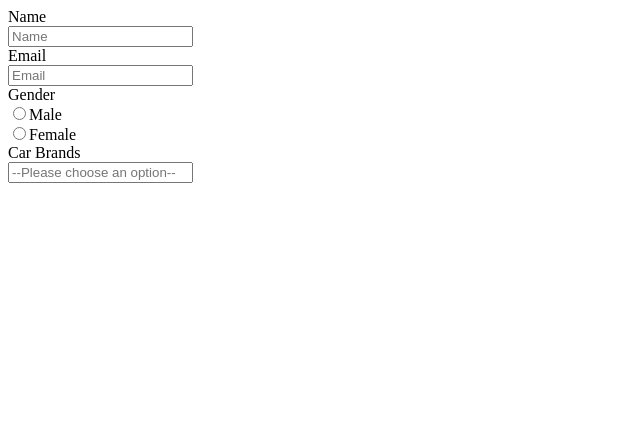
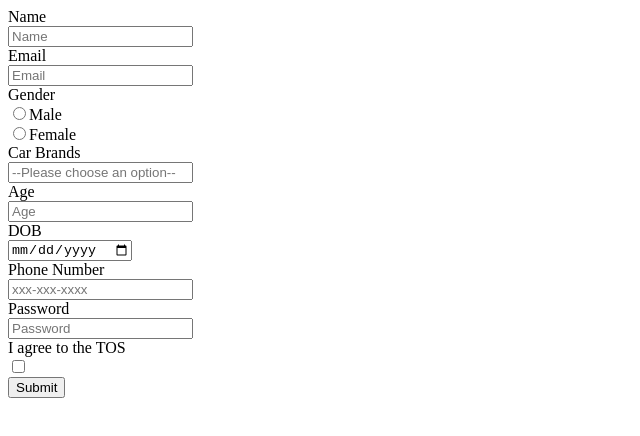
Before and after one commit to acciojob/signup-form-car-Souradeepneo, a website: page main.html in a window 1280 px wide. Shown: the whole page, without its empty margins (0-640 px from the left). Drawn offline with Linux system fonts and the light colour scheme.

Commit message:
created a submission

```diff
--- a/main.html
+++ b/main.html
@@ -18,10 +18,25 @@
 		<input type="radio" id="gender_f" name="gender" required>Female<br>
 		<label for="cars">Car Brands</label><br>
 		<input type="select" id="cars" name="cars" placeholder="--Please choose an option--" required><br>
+		<label for="age">Age</label><br>
+		<input type="number" id="age" name="age" placeholder="Age" required><br>
+		<label for="dob">DOB</label><br>
+		<input type="date" id="dob" name="dob" required><br>
+
+		<label for="tel">Phone Number</label><br>
+		<input type="tel" id="tel" name="tel" placeholder="xxx-xxx-xxxx"><br>
+
+		<label for="password">Password</label><br>
+		<input type="password" id="password" name="password" placeholder="Password" required><br>
+
+	    <label for="tos">I agree to the TOS</label><br>
+		<input type="checkbox" id="tos" name="tos" required><br>
+
 
 
 
 	</form>
+	<button type="submit">Submit</button>
     <script type="text/javascript" src="./script.js">
 </script>
 
```
